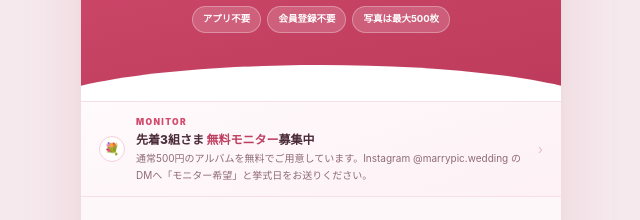
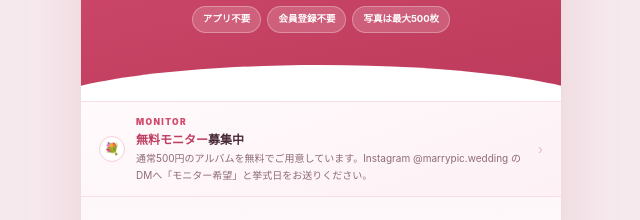
Before and after one commit to xoxoju-ops/marrypic, a plain HTML site: page index.html in a window 1280 px wide. Shown: the part 803-1023 px from the top of the page, without its empty margins (319-959 px from the left). Drawn offline with Linux system fonts and the light colour scheme.

Commit message:
LP/QRガイド: モニター案内から「先着3組」の人数表記を外し「無料モニター募集中」に変更

```diff
--- a/index.html
+++ b/index.html
@@ -833,7 +833,7 @@
       <span class="mn-ico" aria-hidden="true">💐</span>
       <span class="mn-body">
         <span class="mn-k">MONITOR</span>
-        <span class="mn-t">先着3組さま <b>無料モニター</b>募集中</span>
+        <span class="mn-t"><b>無料モニター</b>募集中</span>
         <span class="mn-s">通常500円のアルバムを無料でご用意しています。Instagram @marrypic.wedding のDMへ「モニター希望」と挙式日をお送りください。</span>
       </span>
       <span class="mn-arrow" aria-hidden="true">›</span>
```
Also changed, not shown: qr-guide.html (+1 -1 lines).
